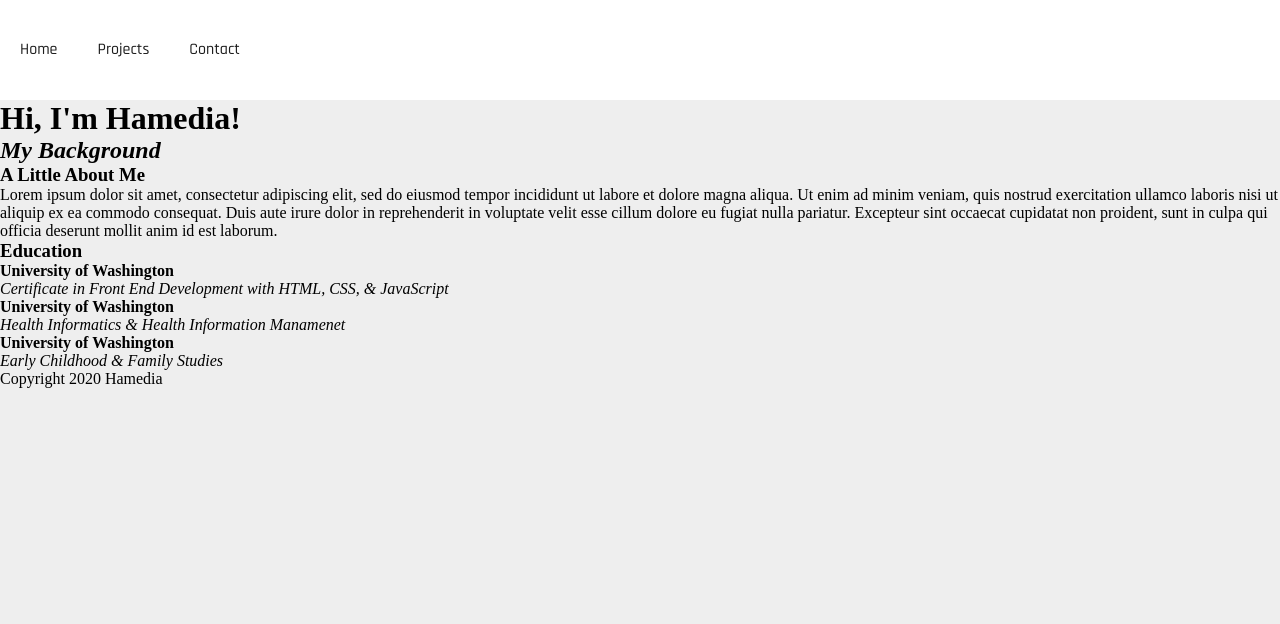
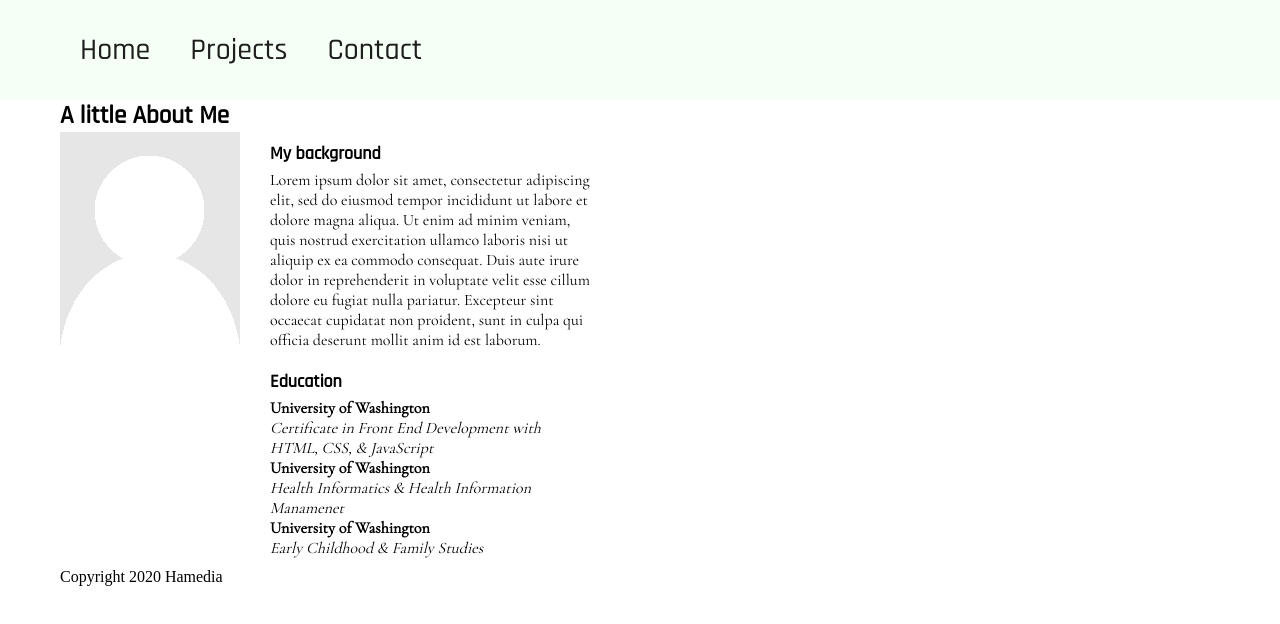
Before and after one commit to Hamediaj/Portfolio, a plain HTML site: page index.html in a window 1280 px wide. Drawn offline with nearby package versions, Linux system fonts and the light colour scheme.

Commit message:
finished a rough draft of about me page

```diff
--- a/index.html
+++ b/index.html
@@ -10,32 +10,34 @@
   </head>
 
   <body>
-    <header>
 
-    <nav class="navbar">
+        <nav>
+          <div class="wrapper">
             <ul>
-        <li><a href="#">Home</a></li>
+              <li><a href="index.html">Home</a></li>
               <li><a href="projects.html">Projects</a></li>
               <li><a href="contact.html">Contact</a></li>
             </ul>
+          </div>
         </nav>
 
-<h1 class="header">Hi, I'm Hamedia!</h1>
-    </header>
-
+      <div class="wrapper">
         <main>
 
           <article>
-        <h2><em>My Background</em></h2>
+            <h2 id="about-me">A little About Me</h2>
     <!--Brief summary about me-->
-        <section>
-          <h3>A Little About Me</h3>
+
+    <img id="me" src="images/Portrait_placeholder.png" alt="Portrait placeholder" style="width: 150 height: 250"/>
+
+            <section class="background">
+              <h3 id="background-title">My background</h3>
               <p>Lorem ipsum dolor sit amet, consectetur adipiscing elit, sed do eiusmod tempor incididunt ut labore et dolore magna aliqua. Ut enim ad minim veniam, quis nostrud exercitation ullamco laboris nisi ut aliquip ex ea commodo consequat. Duis aute irure dolor in reprehenderit in voluptate velit esse cillum dolore eu fugiat nulla pariatur. Excepteur sint occaecat cupidatat non proident, sunt in culpa qui officia deserunt mollit anim id est laborum.</p>
             </section>
 
     <!--Education-->
-        <section>
-          <h3>Education</h3>
+            <section class="education">
+              <h3 id="education-title">Education</h3>
               <p><strong>University of Washington</strong></p>
               <p><em>Certificate in Front End Development with HTML, CSS, & JavaScript</em></p>
 
@@ -50,10 +52,12 @@
 
 
         </main>
-
       <footer>
           Copyright 2020 Hamedia
       </footer>
+    </div>
+
+
 
   </body>
 
--- a/styles/stylesheet.css
+++ b/styles/stylesheet.css
@@ -1,4 +1,6 @@
 @import url('https://fonts.googleapis.com/css2?family=Rajdhani:wght@500&display=swap');
+
+@import url('https://fonts.googleapis.com/css2?family=Cormorant+Garamond&display=swap');
 
 * {
   margin: 0;
@@ -7,15 +9,22 @@
 }
 
 Body {
-  background-color: #eee;
+  background-color: #fff;
 }
+
+.wrapper {
+  margin: 0 auto 0 60px; /* top, right, bottom, left; makes the wrapper completely centered in the website and auto is to make it centered */
+  width: 1000px;
+}
+
 nav {
   width: 100%;
   height: 100px;
-  background-color: #fff;
+  background-color: #f5fff5;
 }
 
 ul {
+  float: left;
 
 }
 
@@ -30,13 +39,65 @@ ul li {
 ul li a {
   display: block;
   text-decoration: none; /*gets rid of the underline under the text*/
-  font-size: 16px;
+  font-size: 30px;
   font-family: Rajdhani;
   color: #1e1e1e;
   padding: 0 20px;
 
 
 }
+
+ul li a:hover {
+  color: green;
+}
+
+p {
+  font-size: 16px;
+  font-family: Cormorant Garamond;
+
+}
+#about-me {
+  font-size: 25px;
+  font-family: Rajdhani;
+}
+
+#me {
+  float: left;
+  padding-right: 10px
+}
+
+#background-title {
+  padding-bottom: 5px;
+  font-size: 18px;
+  font-family: Rajdhani;
+
+}
+
+.background {
+  padding-bottom: 10px;
+  width: 320px;
+  padding: 10px;
+  border: 5px;
+  margin: 0 auto 0 200px;
+
+}
+
+
+#education-title {
+  padding-bottom: 5px;
+  font-size: 18px;
+  font-family: Rajdhani;
+}
+
+.education {
+  padding-bottom: 10px;
+  width: 320px;
+  padding: 10px;
+  border: 5px;
+  margin: 0 auto 0 200px;
+}
+
+
 /*project page*/
 
 /* Style the buttons that are used to open and close the accordion panel */
```
Also changed, not shown: projects.html (+1 -1 lines), images/Portrait_placeholder.png (added), images/placeholder.png (added). Lines whose indentation alone changed are shown as unchanged.
